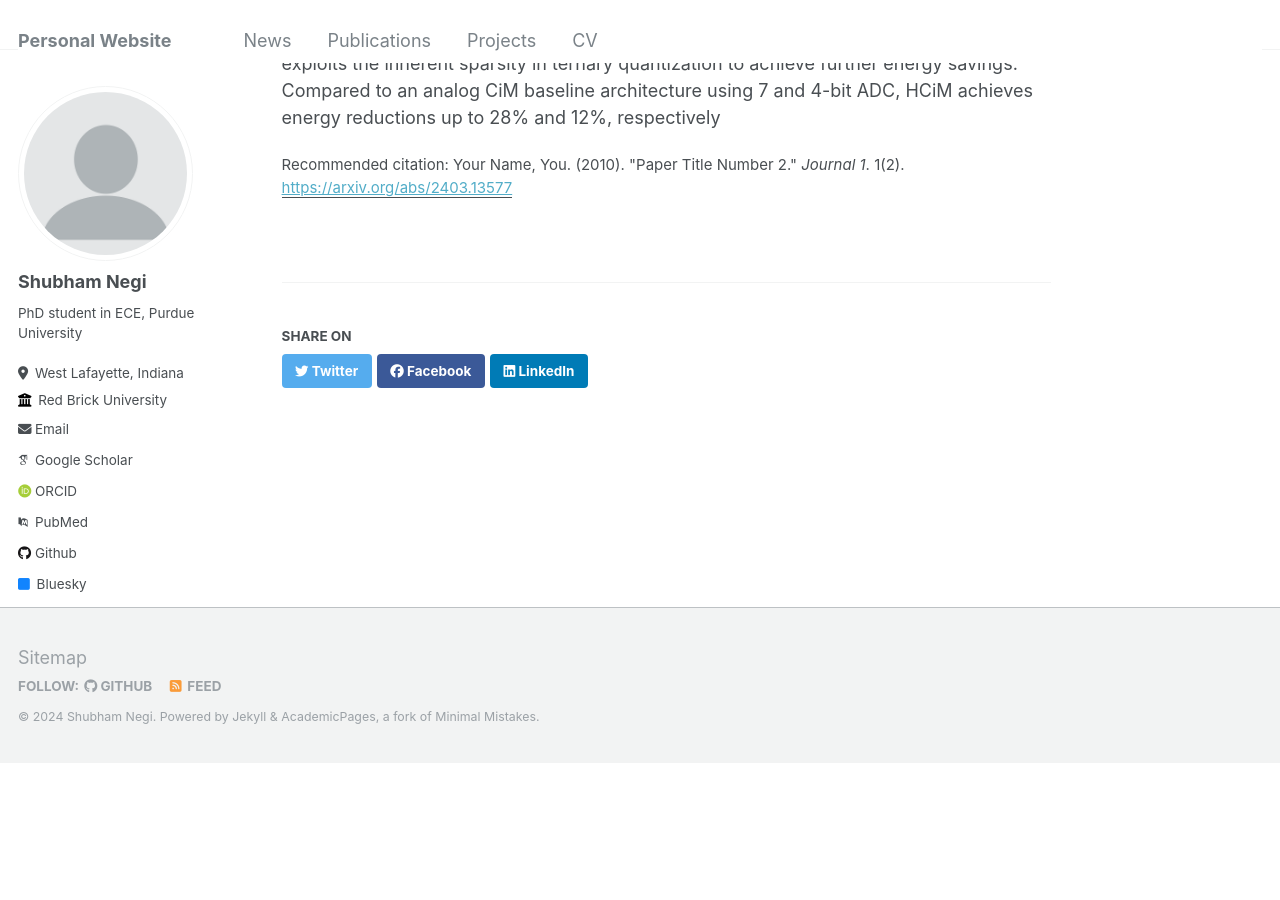
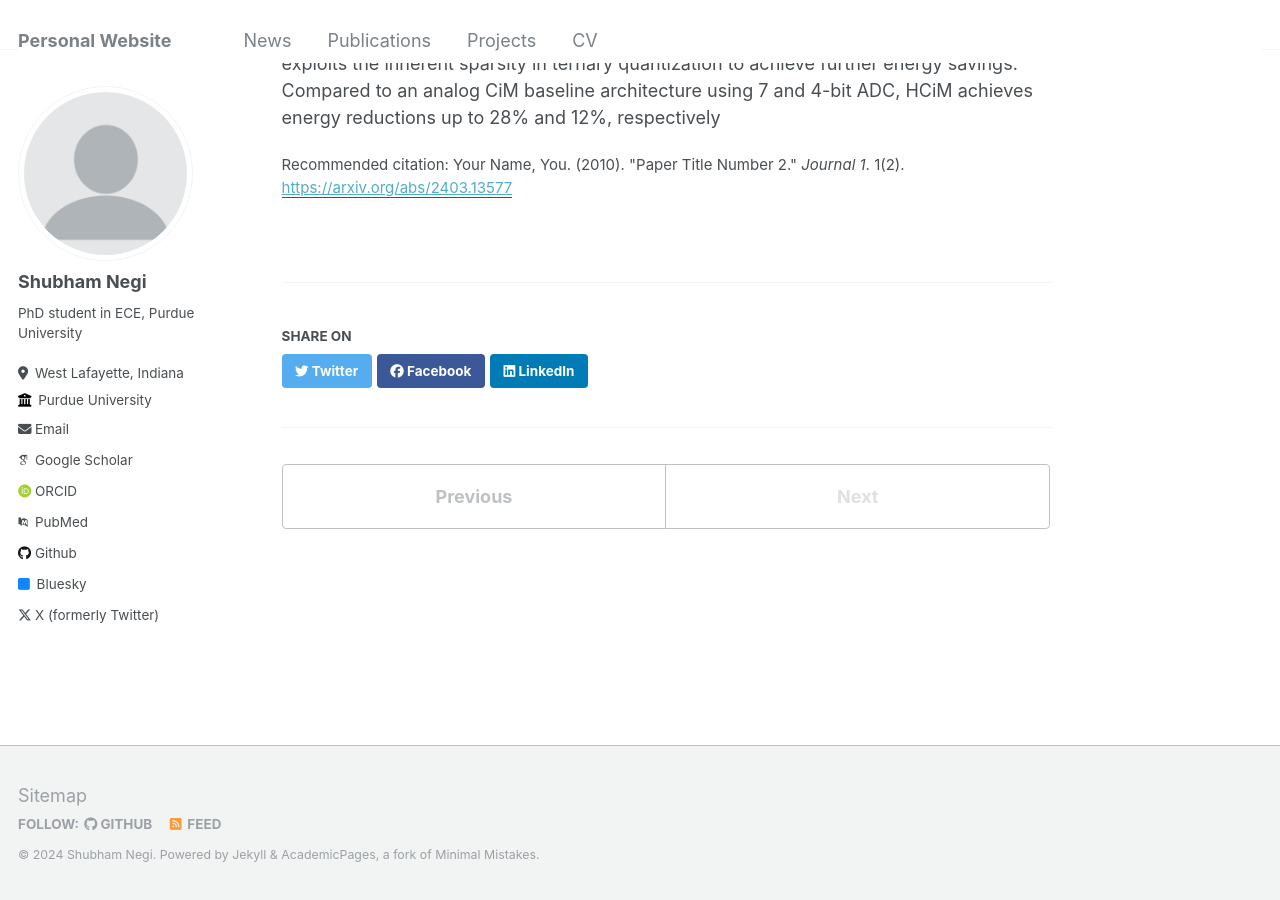
Before and after one commit to negishubham/negishubham.github.io, a Jekyll site: the page built from _publications/2010-10-01-paper-title-number-2.md, in a window 1280 px wide and 900 px high, scrolled down 620 px. Built offline with Jekyll 4.4.1, drawn with Linux system fonts in a browser that asks for light colours; some web fonts are replaced; a file with an impossible date is left out; before the commit the page ends 1382 px from its top, so only the background shows below that.

```diff
--- a/_config.yml
+++ b/_config.yml
@@ -26,7 +26,7 @@ author:
   pronouns         : # example: "she/her"
   bio              : "PhD student in ECE, Purdue University"
   location         : "West Lafayette, Indiana"
-  employer         : "Red Brick University"
+  employer         : "Purdue University"
   uri              : # URL
   email            : "snegi@purdue.edu"
 
--- a/_publications/2010-10-01-paper-title-number-2.md
+++ b/_publications/2010-10-01-paper-title-number-2.md
@@ -3,7 +3,7 @@ title: "HCiM: ADC-Less Hybrid Analog-Digital Compute in Memory Accelerator for D
 collection: publications
 permalink: /publication/2010-10-01-paper-title-number-2
 excerpt: 'This paper proposes an adcless hyrbid analog digital CiM accelerator'
-date: 20-04-2024
+date: 2024-04-20
 venue: 'under review'
 paperurl: 'https://arxiv.org/abs/2403.13577'
 citation: 'Your Name, You. (2010). &quot;Paper Title Number 2.&quot; <i>Journal 1</i>. 1(2).'
```
Also changed, not shown: _publications/2009-10-01-paper-title-number-1.md (+1 -1 lines).
